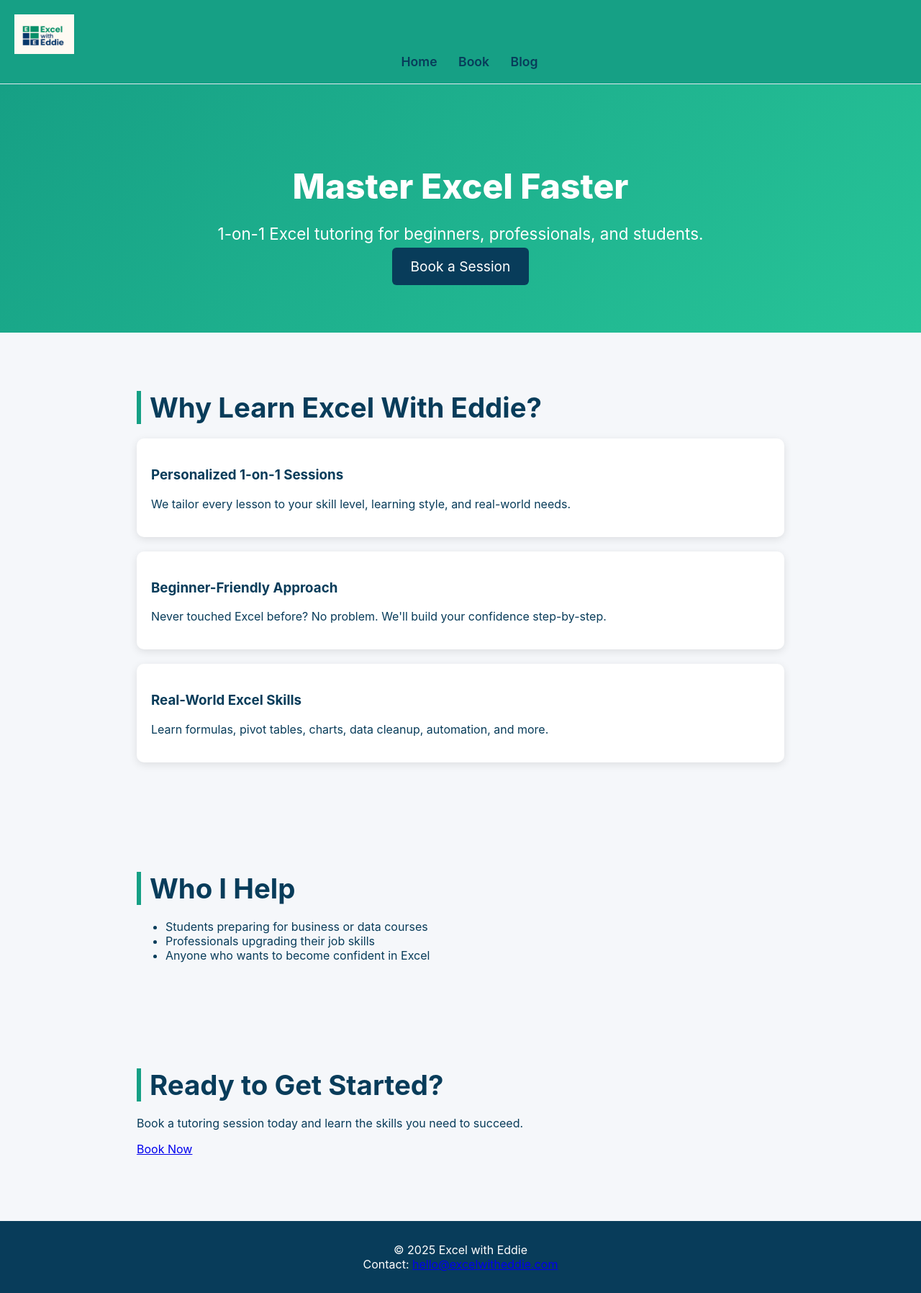
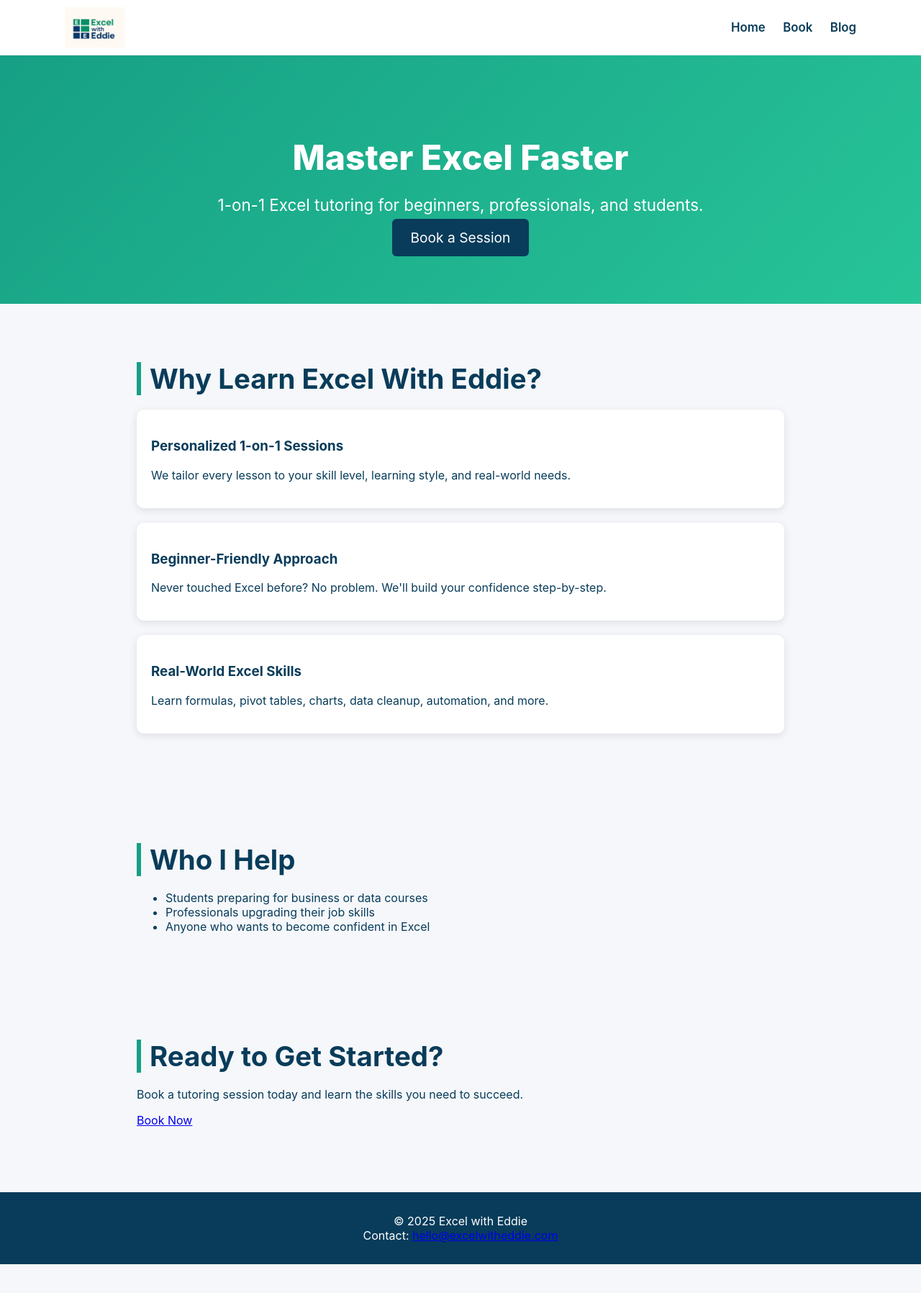
Before and after one commit to excelwitheddie/excel-with-eddie2, a Jekyll site: the page built from index.md, in a window 1280 px wide. Shown: the whole page at 72% size. Built offline with Jekyll 4.4.1, drawn with Linux system fonts in a browser that asks for light colours; after the commit the page ends 1756 px from its top, so only the background shows below that.

Commit message:
Update header.html

```diff
--- a/_includes/header.html
+++ b/_includes/header.html
@@ -1,13 +1,19 @@
-<header class="site-header">
-  <div class="container header-content">
-    <a href="{{ "/" | relative_url }}" class="logo-link">
-      <img src="{{ site.logo | relative_url }}" alt="Excel with Eddie logo" class="site-logo">
+<header style="background:#ffffff;border-bottom:1px solid #e2e8f0;">
+  <div style="max-width:1100px;margin:0 auto;padding:10px 20px;
+              display:flex;align-items:center;justify-content:space-between;">
+
+    <!-- Logo left -->
+    <a href="{{ "/" | relative_url }}" style="display:flex;align-items:center;gap:12px;text-decoration:none;">
+      <img src="{{ site.logo | relative_url }}" alt="Excel with Eddie logo"
+           style="height:56px;display:block;">
     </a>
 
-    <nav class="main-nav">
-      <a href="/" class="nav-link">Home</a>
-      <a href="/book" class="nav-link">Book</a>
-      <a href="/blog" class="nav-link">Blog</a>
+    <!-- Nav right -->
+    <nav>
+      <a href="/" style="margin-right:20px;text-decoration:none;color:#083c5a;font-weight:600;font-size:1.05rem;">Home</a>
+      <a href="/book" style="margin-right:20px;text-decoration:none;color:#083c5a;font-weight:600;font-size:1.05rem;">Book</a>
+      <a href="/blog" style="text-decoration:none;color:#083c5a;font-weight:600;font-size:1.05rem;">Blog</a>
     </nav>
+
   </div>
 </header>
```
